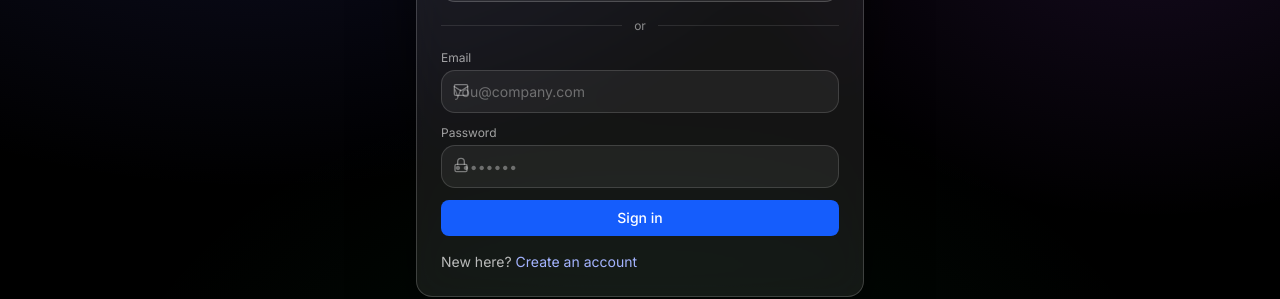
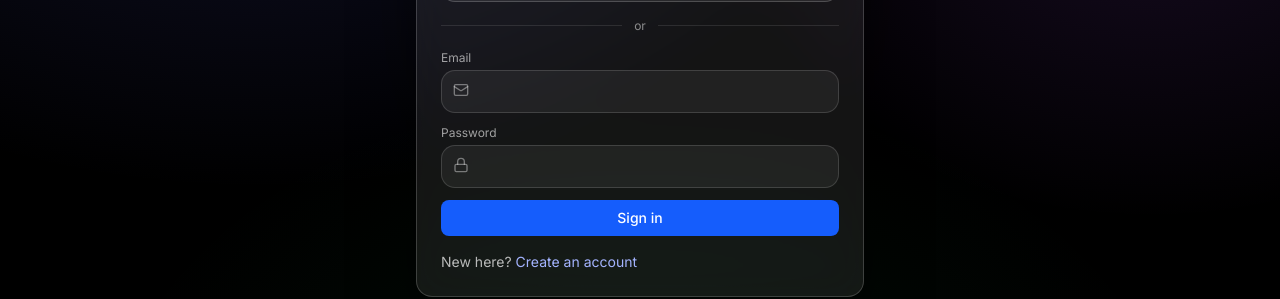
Before and after one commit to lokesh-patil57/Task-Manager, a React (Vite) app in the folder client/: page /login in a window 1280 px wide. Shown: the part 331-630 px from the top of the page. Built offline with nearby package versions, Linux system fonts and the light colour scheme; no server answers.

Commit message:
fixed the login page

```diff
--- a/client/src/pages/Login.jsx
+++ b/client/src/pages/Login.jsx
@@ -67,7 +67,7 @@ export default function Login() {
                 className='input pl-9'
                 value={email}
                 onChange={(e) => setEmail(e.target.value)}
-                placeholder='you@company.com'
+                placeholder=''
                 type='email'
                 required
               />
@@ -81,7 +81,7 @@ export default function Login() {
                 className='input pl-9'
                 value={password}
                 onChange={(e) => setPassword(e.target.value)}
-                placeholder='••••••••'
+                placeholder=''
                 type='password'
                 required
               />
```
